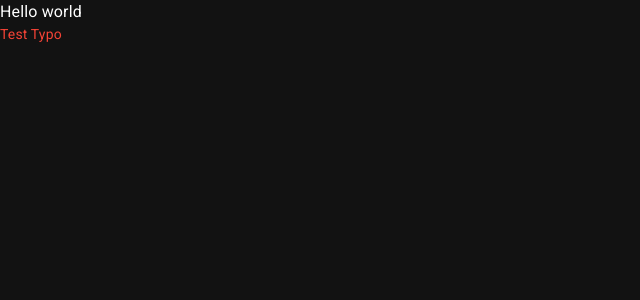
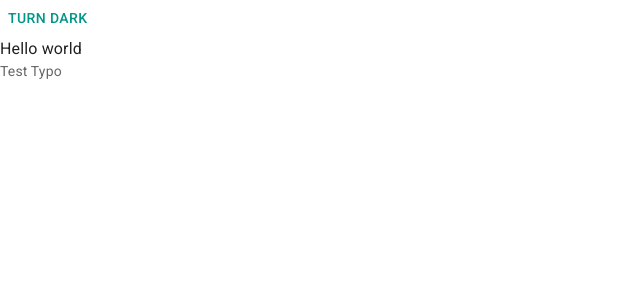
Before and after one commit to anhlv26/trello-web, a React (Vite) app in the folder trello-web/: page / in a window 1280 px wide. Shown: the top 300 px of the page, without its empty margins (0-640 px from the left). Built offline with nearby package versions, Linux system fonts and the light colour scheme.

Commit message:
dark_light_ver1

```diff
--- a/trello-web/src/App.tsx
+++ b/trello-web/src/App.tsx
@@ -1,11 +1,37 @@
+import Button from "@mui/material/Button";
 import Typography from "@mui/material/Typography";
+import {
+  Experimental_CssVarsProvider as CssVarsProvider,
+  experimental_extendTheme as extendTheme,
+  useColorScheme,
+} from "@mui/material/styles";
+
+function ModeToggle() {
+  const { mode, setMode } = useColorScheme();
+  return (
+    <Button
+      onClick={() => {
+        setMode(mode === "light" ? "dark" : "light");
+      }}
+    >
+      {mode === "light" ? "Turn dark" : "Turn light"}
+    </Button>
+  );
+}
+
+const theme = extendTheme({
+  // ...your custom theme
+});
 
 function App() {
   return (
     <>
+      <ModeToggle />
       <div>Hello world</div>
 
-      <Typography variant="body2" color="text.secondary">Test Typo</Typography>
+      <Typography variant="body2" color="text.secondary">
+        Test Typo
+      </Typography>
     </>
   );
 }
--- a/trello-web/src/main.tsx
+++ b/trello-web/src/main.tsx
@@ -2,14 +2,15 @@ import React from "react";
 import ReactDOM from "react-dom/client";
 import App from "./App.tsx";
 import CssBaseline from "@mui/material/CssBaseline";
+import { Experimental_CssVarsProvider as CssVarsProvider } from '@mui/material/styles';
 import { ThemeProvider } from "@emotion/react";
 import theme from "./theme";
 
 ReactDOM.createRoot(document.getElementById("root")!).render(
   <React.StrictMode>
-    <ThemeProvider theme={theme}>
+    <CssVarsProvider theme={theme}>
       <CssBaseline />
       <App />
-    </ThemeProvider>
+    </CssVarsProvider>
   </React.StrictMode>
 );
--- a/trello-web/src/theme.tsx
+++ b/trello-web/src/theme.tsx
@@ -1,20 +1,21 @@
-import { createTheme } from "@mui/material/styles";
-import { red } from "@mui/material/colors";
+import { experimental_extendTheme as extendTheme } from "@mui/material/styles";
+import { cyan, deepOrange, orange, teal } from "@mui/material/colors";
 
 // A custom theme for this app
-const theme = createTheme({
-  palette: {
-    mode: "dark",
-    primary: {
-      main: "#556cd6",
+const theme = extendTheme({
+  colorSchemes: {
+    light: {
+      palette: {
+        primary: teal,
+        secondary: deepOrange,
+      },
     },
-    secondary: {
-      main: "#19857b",
+    dark: {
+      palette: {
+        primary: cyan,
+        secondary: orange,
+      },
     },
-    error: {
-      main: red.A400,
-    },
-    text: { secondary: red[500] },
   },
 });
 
```
